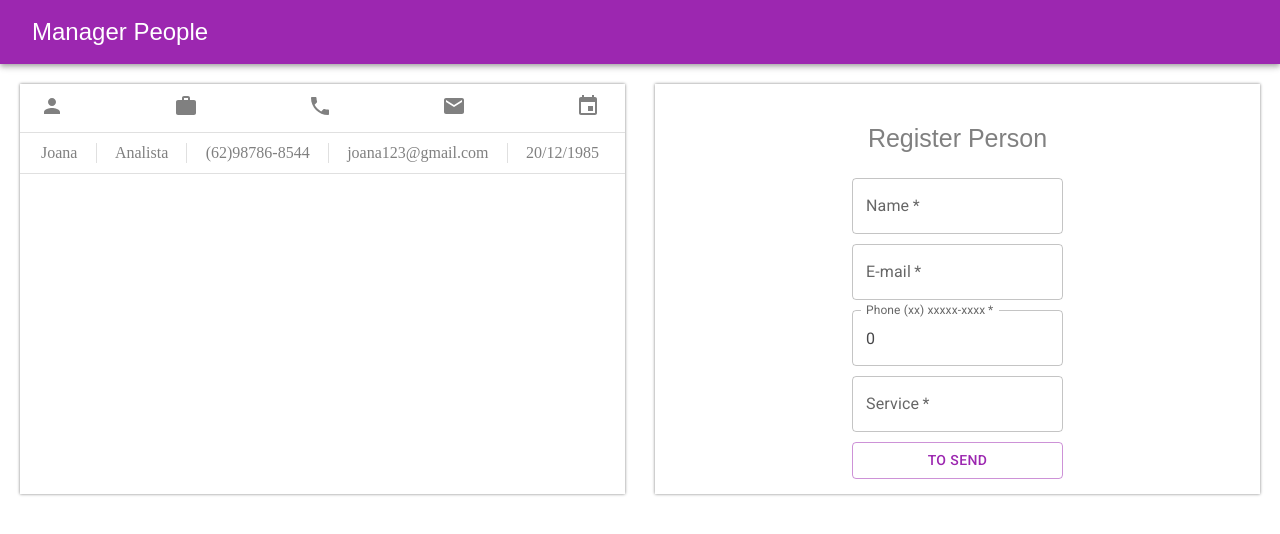
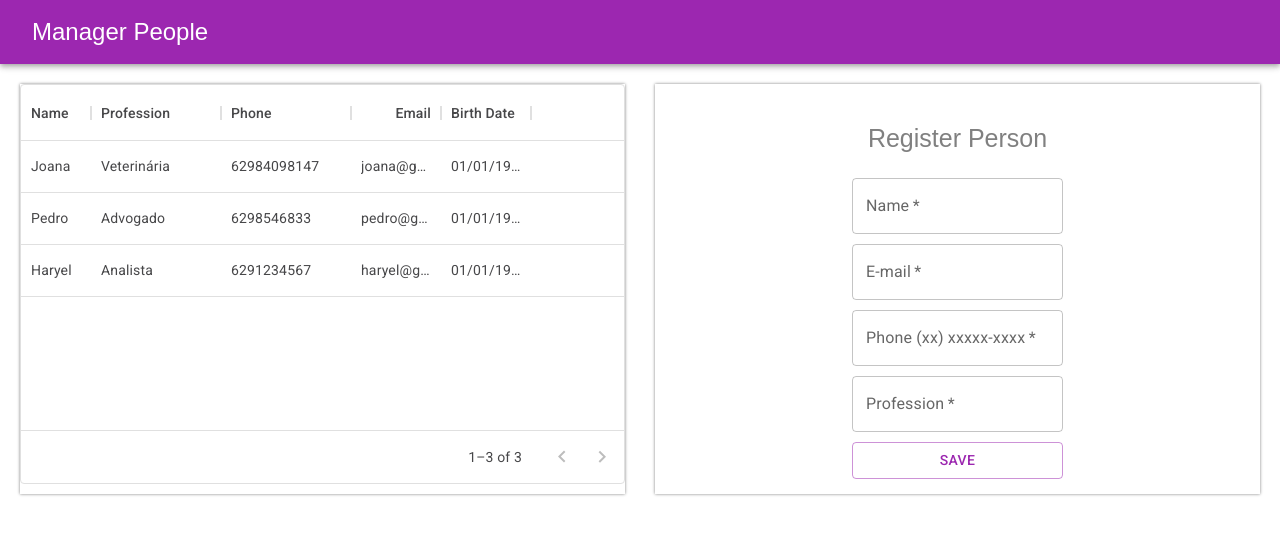
Before and after one commit to elianacris/Manager-people, a React (Create React App) app in the folder projeto-manager/: page /list in a window 1280 px wide. Shown: the top 534 px of the page. Built offline with nearby package versions, Linux system fonts and the light colour scheme.

Commit message:
alterações form

```diff
--- a/projeto-manager/src/App.js
+++ b/projeto-manager/src/App.js
@@ -3,16 +3,12 @@ import React from "react"
 import theme from "./constants/theme";
 
 import Router from "./router/Router";
-//import FormPage from "./pages/FormPage/FormPage";
-//import LoginPage from './pages/LoginPage/LoginPage'
-
 
 
 function App() {
   return (
     <ThemeProvider theme={theme}>
       <Router />
-
     </ThemeProvider>
   );
 }
--- a/projeto-manager/src/components/person/List/PersonList.js
+++ b/projeto-manager/src/components/person/List/PersonList.js
@@ -1,66 +1,91 @@
-import { Divider } from "@mui/material";
-import React from "react";
+import { DataGrid } from '@mui/x-data-grid';
+import React, { useState } from "react";
 import { Table, TableOne, TableTwo } from "./styled";
+import PersonForm from "../PersonForm/PersonForm";
+/* import { Divider, IconButton } from "@mui/material";
 import PersonIcon from '@mui/icons-material/Person';
 import WorkIcon from '@mui/icons-material/Work';
 import LocalPhoneIcon from '@mui/icons-material/LocalPhone';
 import EmailIcon from '@mui/icons-material/Email';
 import EventIcon from '@mui/icons-material/Event';
-import PersonForm from "../PersonForm/PersonForm";
+import DeleteOutlineOutlinedIcon from '@mui/icons-material/DeleteOutlineOutlined';
+import ModeEditOutlineOutlinedIcon from '@mui/icons-material/ModeEditOutlineOutlined'; */
+
+const columns = [
+    { field: 'name', headerName: 'Name', width: 70 },
+    { field: 'profession', headerName: 'Profession', width: 130 },
+    { field: 'phone', headerName: 'Phone', width: 130 },
+    { field: 'email', headerName: 'Email', type: 'number', width: 90 },
+    { field: 'birthDate', headerName: 'Birth Date', type: 'date', width: 90 }
+];
+
+const initPeople = [
+    {
+        id: 1,
+        name: 'Joana',
+        profession: 'Veterinária',
+        phone: '62984098147',
+        email: 'joana@gmail.com',
+        birthDate: '01/01/1993'
+    },
+    {
+        id: 2,
+        name: 'Pedro',
+        profession: 'Advogado',
+        phone: '6298546833',
+        email: 'pedro@gmail.com',
+        birthDate: '01/01/1993'
+    },
+    {
+        id: 3,
+        name: 'Haryel',
+        profession: 'Analista',
+        phone: '6291234567',
+        email: 'haryel@gmail.com',
+        birthDate: '01/01/1993'
+    }
+]
+
+const initPerson = {
+    id: '',
+    name: '',
+    email: '',
+    phone: '',
+    profession: '',
+    birthDate: ''
+}
 
 
 const PersonList = () => {
 
+    const [people, setPeople] = useState(initPeople);
+    const [personSelect, setPersonSelect] = useState(initPerson);
+
+    const onSelectedPerson = (id) => {
+        setPersonSelect(people.find(f => f.id == id));
+    }
+
     return (
         <Table>
+
             <TableOne>
-                <tr>
-                    <div>
+                <div style={{ height: 400, width: '100%' }}>
+                    <DataGrid
+                        columns={columns}
+                        rows={initPeople}
+                        pageSize={5}
+                        rowsPerPageOptions={[5]}
+                        checkboxSelection={false}
+                        onSelectionModelChange={(id) => onSelectedPerson(id)}
+                    />
+                </div>
+            </TableOne>
 
-                        <PersonIcon />
-
-                    </div>
-                    <div>
-                        <WorkIcon />
-                    </div>
-                    <div>
-
-                        <LocalPhoneIcon />
-
-                    </div>
-                    <div>
-                        <EmailIcon />
-                    </div>
-                    <div>
-                        <EventIcon />
-                    </div>
-                </tr>
-                <Divider />
-                <tr>
-
-                    <td>Joana</td>
-                    <Divider orientation="vertical" flexItem />
-
-                    <td>Analista</td>
-                    <Divider orientation="vertical" flexItem />
-
-                    <td>(62)98786-8544</td>
-                    <Divider orientation="vertical" flexItem />
-
-                    <td>joana123@gmail.com</td>
-                    <Divider orientation="vertical" flexItem />
-
-                    <td>20/12/1985</td>
-                </tr>
-                <Divider />
-
-            </TableOne>
             <TableTwo>
-
-                <PersonForm />
-
+                <PersonForm person={personSelect} />
             </TableTwo>
         </Table>
-    )
+    );
+
 }
 export default PersonList;
--- a/projeto-manager/src/components/person/PersonForm/PersonForm.js
+++ b/projeto-manager/src/components/person/PersonForm/PersonForm.js
@@ -4,34 +4,29 @@ import AdapterDateFns from '@mui/lab/AdapterDateFns';
 import LocalizationProvider from "@mui/lab/LocalizationProvider";
 import { DatePicker } from '@mui/lab'
 import { Body, Form, Main, TextSignUp } from "./styled";
-import { goToList } from "../../../router/coordinator";
-import { useHistory } from "react-router-dom";
 import useForm from "../../../hooks/useForm";
 
 
-const PersonForm = () => {
-    const history = useHistory()
-    const [form, onChange, clear] = useForm({ name: "", email: "", phone: 0, service: "", birthDate: 0 })
+const PersonForm = (props) => {
+
+    const { person } = props;
+    const [form, setForm, onChange, clear] = useForm(person)
     const [value, setValue] = useState(null);
 
-    useEffect(() =>{
-
-    },[])
-    const registerPerson = () =>{
-
-    }
+    useEffect(() => {
+        setForm(person);
+    }, [person]);
 
     const onSubmitForm = (event) => {
-        event.preventDefault()
-        clear()
-
+        console.log(form)
+        event.preventDefault();
+        // clear();
     }
-
 
     return (
         <Body>
             <TextSignUp>
-                <p>Register Person</p>
+                <p>{form.id ? 'Update Person' : 'Register Person'}</p>
             </TextSignUp>
             <Main>
                 <Form onSubmit={onSubmitForm}>
@@ -69,10 +64,10 @@ const PersonForm = () => {
                     <TextField
                         required
                         id="outlined-required"
-                        label="Service"
+                        label="Profession"
                         onChange={onChange}
-                        name={'service'}
-                        value={form.service}
+                        name={'profession'}
+                        value={form.profession}
 
 
                     />
@@ -91,14 +86,12 @@ const PersonForm = () => {
                     </LocalizationProvider>
 
                     <Button
-                        onClick={() => goToList(history)}
+                        type="onSubmit"
                         color='secondary'
                         variant="outlined">
-                        To Send
+                        {form.id ? 'Update' : 'Save'}
                     </Button>
-
                 </Form>
-
             </Main>
         </Body>
     )
--- a/projeto-manager/src/hooks/useForm.js
+++ b/projeto-manager/src/hooks/useForm.js
@@ -4,14 +4,15 @@ import { useState } from "react";
 const useForm = (initialState) => {
     const [form, setForm] = useState(initialState)
 
-    const onChange = (event) =>{
-        const{value, name} = event.target
-        setForm({...form, [name]: value})
+    const onChange = (event) => {
+        const { value, name } = event.target
+        setForm({ ...form, [name]: value })
     }
 
-    const clear = () =>{
+    const clear = () => {
         setForm(initialState)
     }
-    return [form, onChange, clear]
+
+    return [form, setForm, onChange, clear]
 }
 export default useForm;
```
